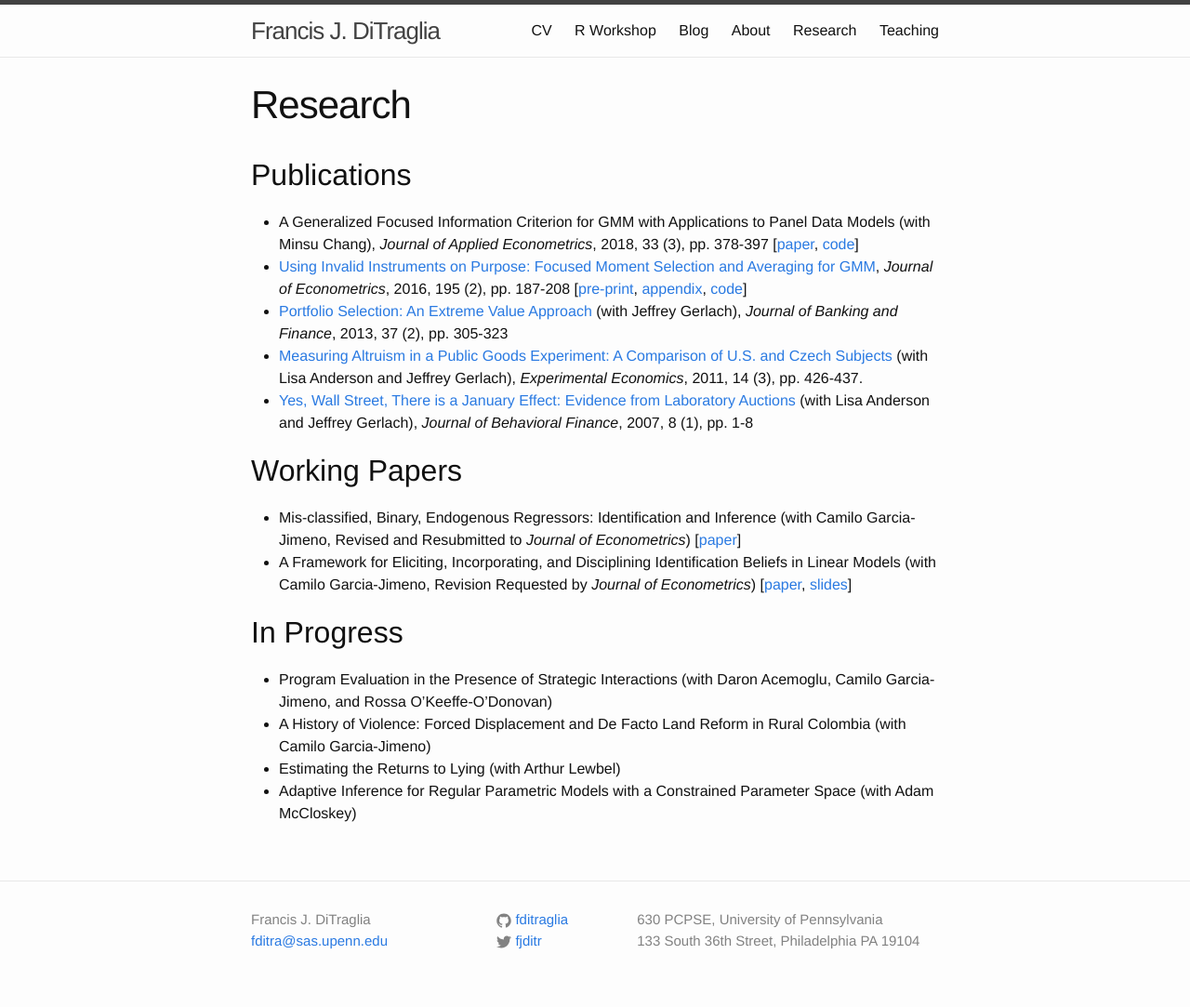
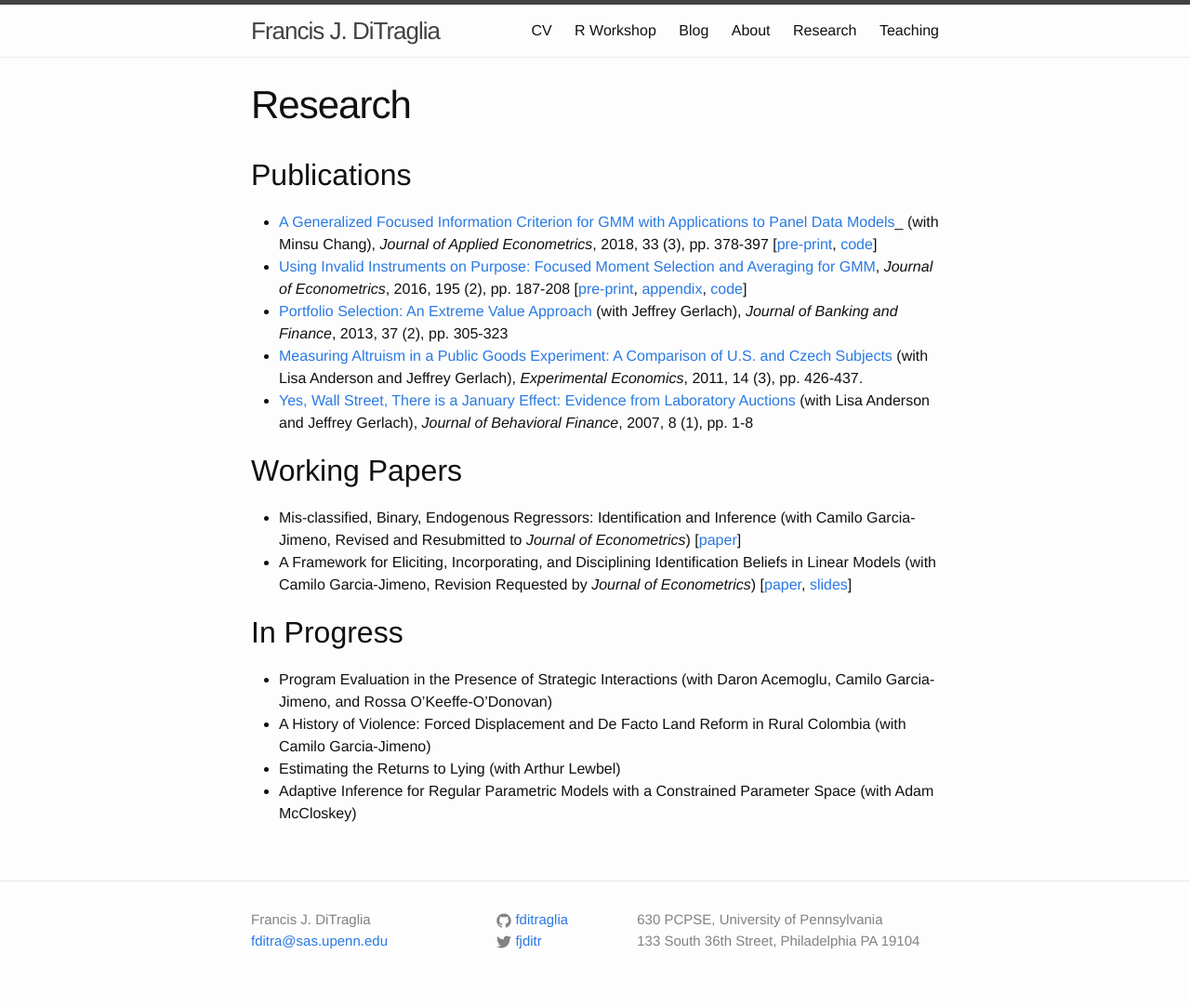
Before and after one commit to fditraglia/fditraglia.github.io, a Jekyll site: the page built from research.md, in a window 1280 px wide. Shown: the whole page at 93% size. Built offline with Jekyll 4.4.1, drawn with Linux system fonts in a browser that asks for light colours.

Commit message:
add link to published version

```diff
--- a/research.md
+++ b/research.md
@@ -5,7 +5,7 @@
 ---
 ## Publications
 
-- A Generalized Focused Information Criterion for GMM with Applications to Panel Data Models (with Minsu Chang), *Journal of Applied Econometrics*, 2018, 33 (3), pp. 378-397 [[paper](http://ditraglia.com/pdf/GFIC_paper.pdf), [code](https://github.com/fditraglia/gfic)]
+- [A Generalized Focused Information Criterion for GMM with Applications to Panel Data Models](https://onlinelibrary.wiley.com/doi/10.1002/jae.2614)_ (with Minsu Chang), *Journal of Applied Econometrics*, 2018, 33 (3), pp. 378-397 [[pre-print](http://ditraglia.com/pdf/GFIC_paper.pdf), [code](https://github.com/fditraglia/gfic)]
 - [Using Invalid Instruments on Purpose: Focused Moment Selection and Averaging for GMM](http://authors.elsevier.com/a/1Tlbb15DjhrYdE), *Journal of Econometrics*, 2016, 195 (2), pp. 187-208 [[pre-print](http://ditraglia.com/pdf/FMSC.pdf), [appendix](http://ditraglia.com/pdf/FMSC_appendix.pdf), [code](https://github.com/fditraglia/fmsc)]
 - [Portfolio Selection: An Extreme Value Approach]({{ site.base }}/pdf/EV_paper.pdf) (with Jeffrey Gerlach), *Journal of Banking and Finance*, 2013, 37 (2), pp. 305-323
 - [Measuring Altruism in a Public Goods Experiment: A Comparison of U.S. and Czech Subjects](http://link.springer.com/article/10.1007%2Fs10683-011-9274-8) (with Lisa Anderson and Jeffrey Gerlach), *Experimental Economics*, 2011, 14 (3), pp. 426-437.
```
